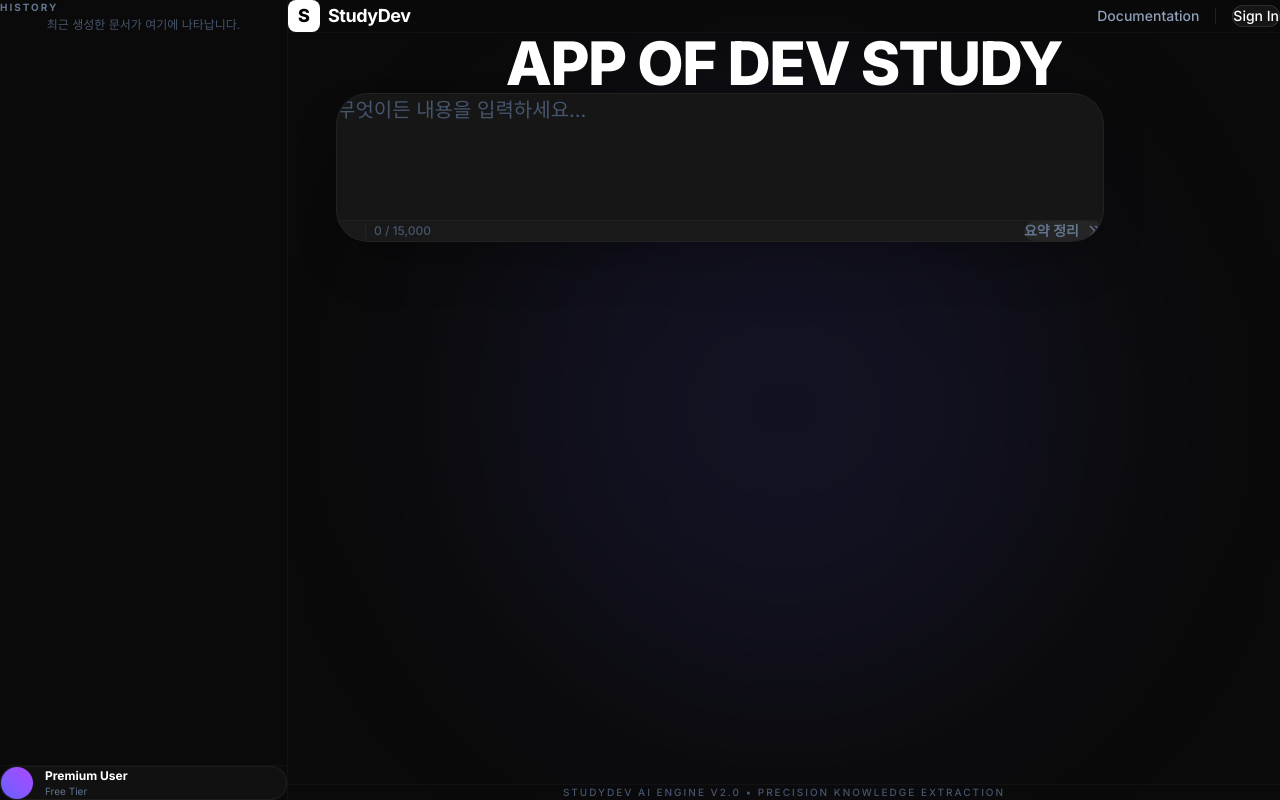
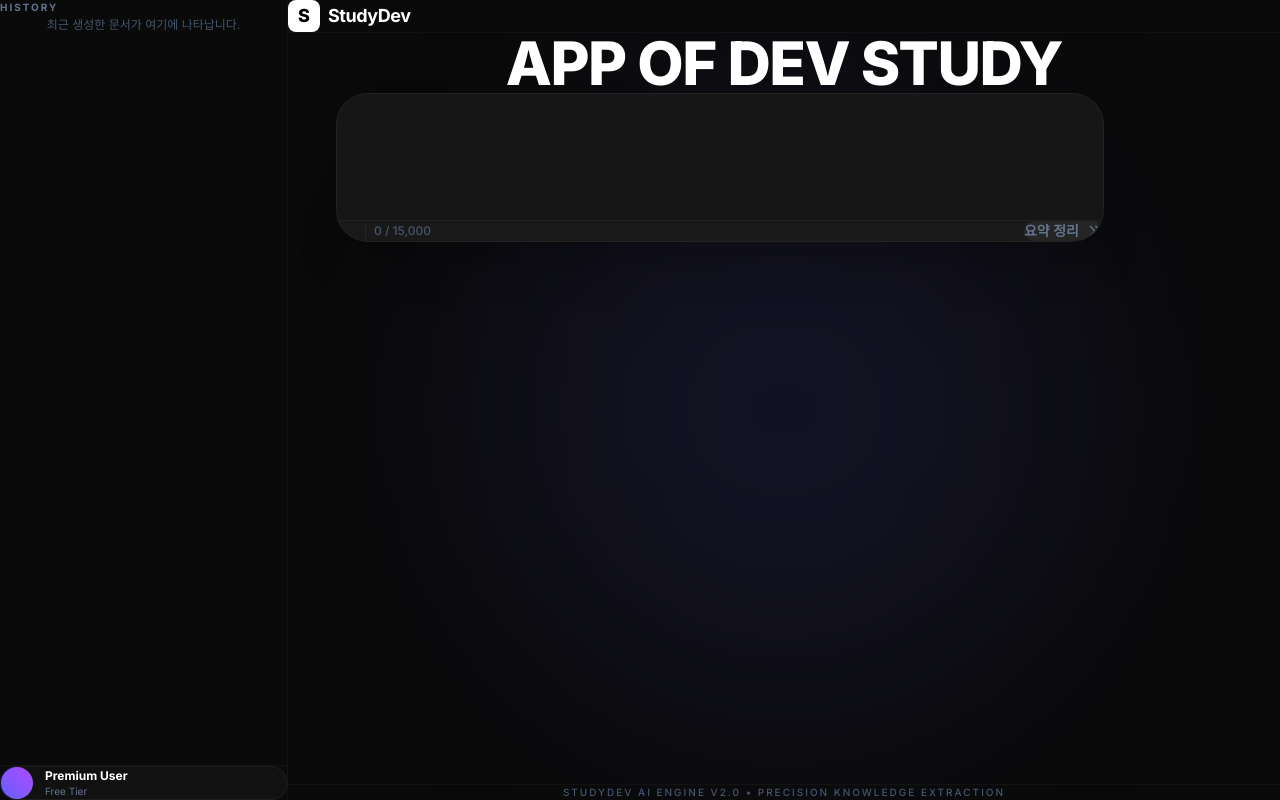
Before and after one commit to ko750125-afk/studydev, a Next.js app: page / in a window 1280 px wide. Built offline with nearby package versions, Linux system fonts and the light colour scheme.

Commit message:
UI cleanup: remove nav links and placeholder

```diff
--- a/src/app/page.tsx
+++ b/src/app/page.tsx
@@ -94,13 +94,8 @@
             </div>
           </div>
 
-          <div className="flex items-center gap-4 text-sm font-medium text-slate-400">
-            <button className="hover:text-white transition-colors">Documentation</button>
-            <div className="w-px h-4 bg-white/10" />
-            <button className="px-4 py-1.5 rounded-full bg-white/5 border border-white/10 text-white hover:bg-white/10 transition-all">
-              Sign In
-            </button>
-          </div>
+          {/* Empty div to maintain justify-between if needed, or just remove if only logo is left */}
+          <div />
         </nav>
 
         {/* Hero Section */}
--- a/src/components/InputBox.tsx
+++ b/src/components/InputBox.tsx
@@ -60,7 +60,7 @@
             value={text}
             onChange={(e) => setText(e.target.value)}
             onKeyDown={handleKeyDown}
-            placeholder="무엇이든 내용을 입력하세요..."
+            placeholder=""
             className="w-full min-h-[120px] max-h-[400px] bg-transparent text-slate-100 text-lg sm:text-xl placeholder:text-slate-600 resize-none outline-none leading-relaxed transition-all"
             disabled={isLoading}
           />
```
